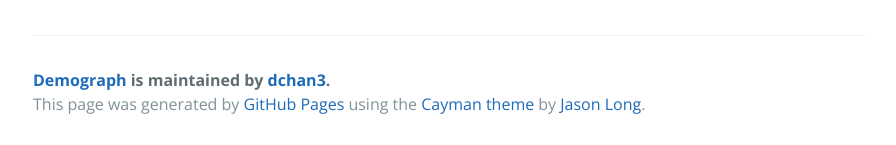
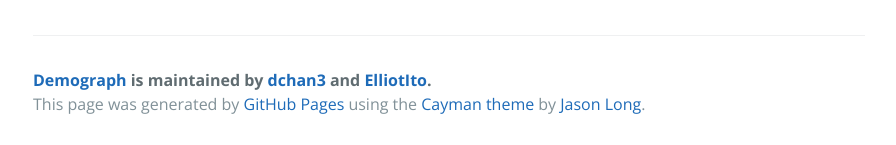
Before and after one commit to JosephLTapang/ics466DemoGraph, a plain HTML site: page index.html in a window 1280 px wide. Shown: the part 1211-1356 px from the top of the page, without its empty margins (191-1087 px from the left). Drawn offline with nearby package versions, Linux system fonts and the light colour scheme.

Commit message:
Update index.html

```diff
--- a/index.html
+++ b/index.html
@@ -45,7 +45,7 @@
 <p>Having trouble with Pages? Check out our <a href="https://help.github.com/pages">documentation</a> or <a href="https://github.com/contact">contact support</a> and we’ll help you sort it out.</p>
 
       <footer class="site-footer">
-        <span class="site-footer-owner"><a href="https://github.com/dchan3/ics466DemoGraph">Demograph</a> is maintained by <a href="https://github.com/dchan3">dchan3</a>.</span>
+        <span class="site-footer-owner"><a href="https://github.com/dchan3/ics466DemoGraph">Demograph</a> is maintained by <a href="https://github.com/dchan3">dchan3</a> and <a href="https://github.com/ElliotIto">ElliotIto</a>.</span>
 
         <span class="site-footer-credits">This page was generated by <a href="https://pages.github.com">GitHub Pages</a> using the <a href="https://github.com/jasonlong/cayman-theme">Cayman theme</a> by <a href="https://twitter.com/jasonlong">Jason Long</a>.</span>
       </footer>
```
